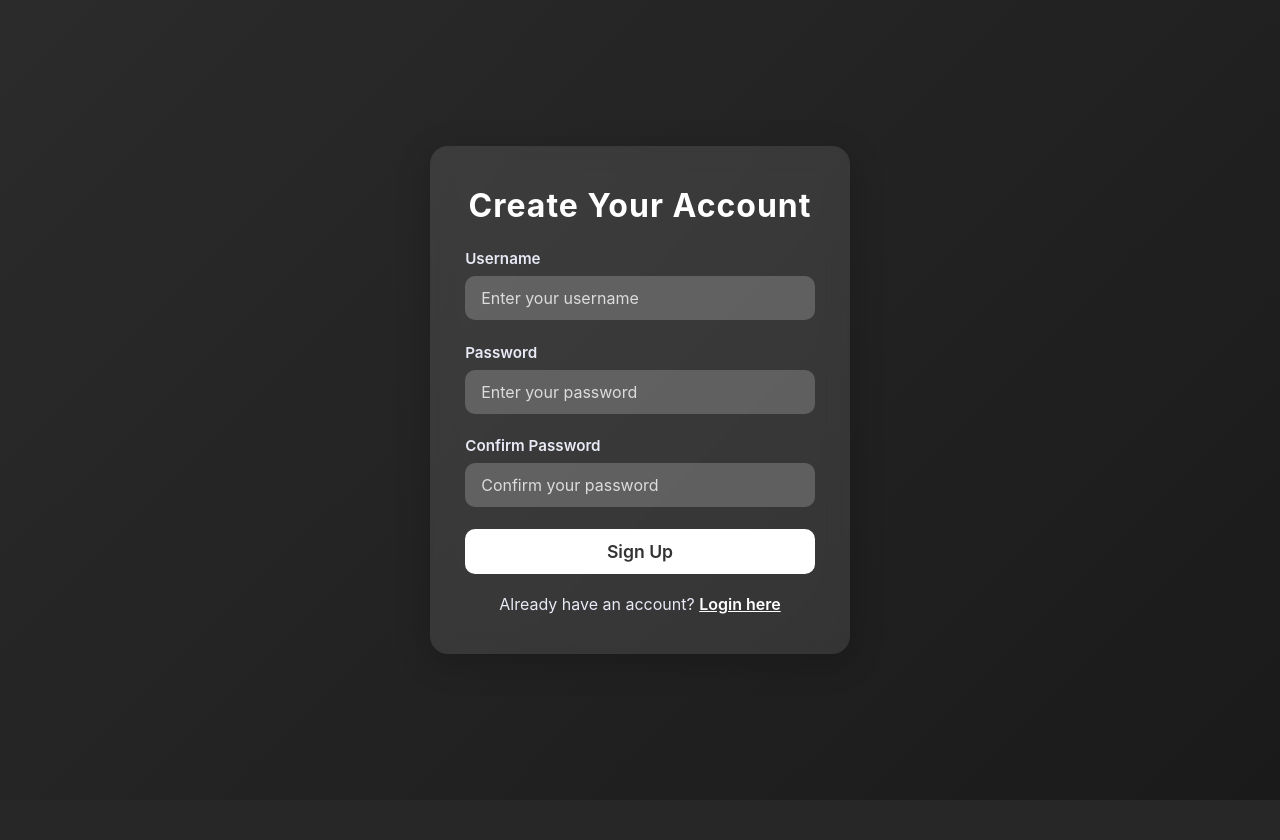
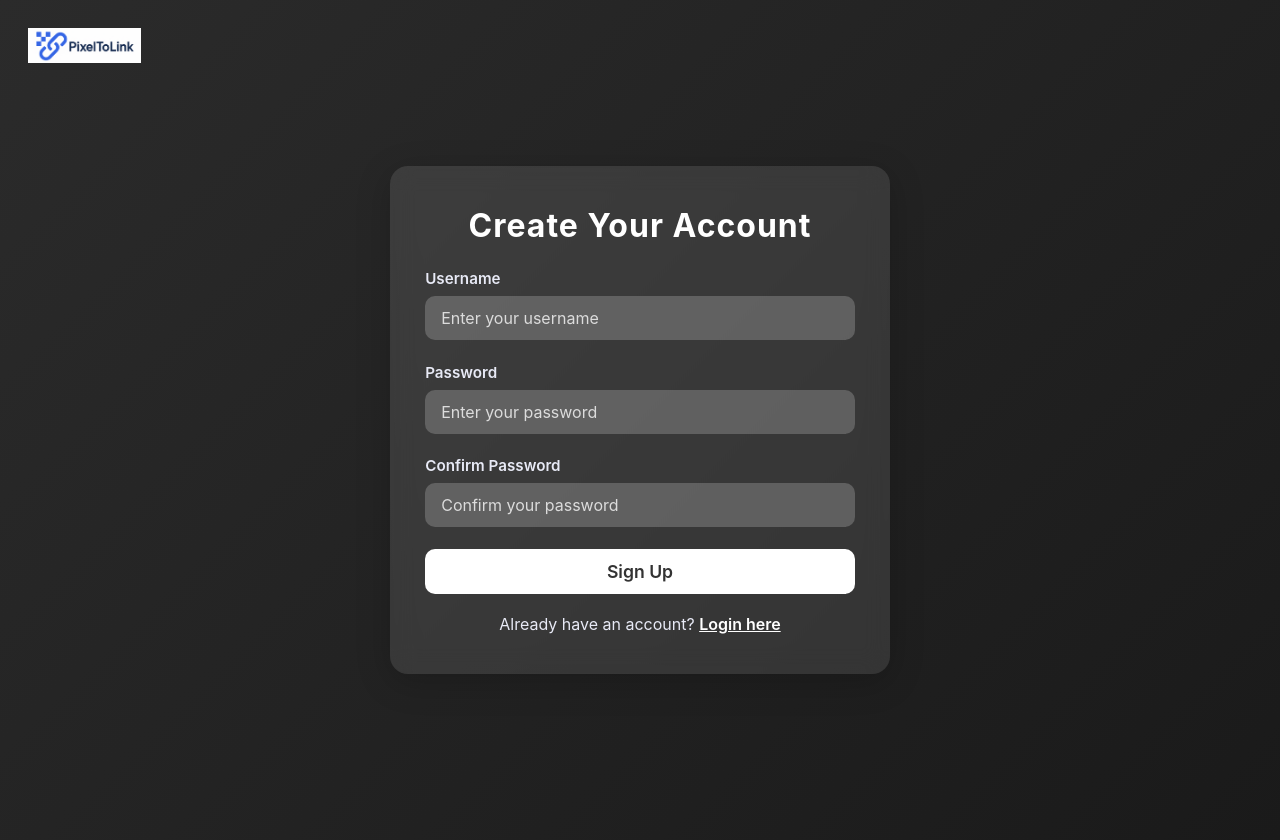
Before and after one commit to Kira6258/QRcode, a Flask app: page /signup in a window 1280 px wide. Before the commit the page ends 800 px from the top, so only its background shows below. Run offline with Flask 3, Linux system fonts and the light colour scheme.

Commit message:
change in db

```diff
--- a/app.py
+++ b/app.py
@@ -13,7 +13,7 @@ from werkzeug.utils import secure_filename
 import cv2
 from werkzeug.security import generate_password_hash, check_password_hash #for password hashing
 from model import db, user, QRcodes #importing the database and models
-from config import config #importing the config file
+from config import Config #importing the config file
 from flask_login import LoginManager,login_user, logout_user,login_required,current_user
 import uuid #for unique file name for each qr saved
 
@@ -24,7 +24,7 @@ def hex_to_rgb(value): #to change hex to rgb in colors
     return tuple(int(value[i:i+lv//3],16) for i in range(0,lv,lv//3)) # convert hex to rgb return it as a tuple it will divide into 3 r,g,b
 
 app=Flask(__name__) # create a new instance of the Flask class
-app.config.from_object(config)   # Load settings from config.py
+app.config.from_object(Config)   # Load settings from config.py
 
 db.init_app(app)
 
@@ -49,6 +49,7 @@ def index():
 
 #qr making
 @app.route('/generate', methods=['POST']) #to handle the POST request
+
 def generate():
     qr_type=request.form.get('type') #to get type from forms
 
@@ -124,14 +125,14 @@ def generate():
 
     img.save(file_path) # save qr image
 
-    new_qr=QRcodes(
-        data=data,
-        image_path=file_path,
-        user_id=current_user.id
-    )                             # add the info in db
-
-    db.session.add(new_qr)
-    db.session.commit()
+    if current_user.is_authenticated:
+        new_qr = QRcodes(
+            data=data,
+            image_path=file_path,
+            user_id=current_user.id
+        )
+        db.session.add(new_qr)
+        db.session.commit()
 
     return render_template("index.html", qr_image='/'+file_path)
 
@@ -157,9 +158,7 @@ def decodeing():
 
 #Read image file from disk -> Try to detect QR -> If found, decode data -> Store decoded text
 
-#@login_manager.user_loader
-#def login_user(user_id):
-  #  return user.query.get(int(user_id))
+
 
 #for login
 @app.route("/login", methods=['POST','GET'])
@@ -190,7 +189,7 @@ def logout():
 
 
 #for signup
-app.secret_key="secret"
+
 @app.route("/signup", methods=['POST','GET'])
 def signup():
     if request.method=='POST':
--- a/static/css/signup.css
+++ b/static/css/signup.css
@@ -8,18 +8,46 @@
 
 body {
     min-height: 100vh;
-    display: flex;
-    align-items: center;
-    justify-content: center;
-
     background: linear-gradient(135deg, #2b2b2b, #1a1a1a);
     padding: 20px;
+    position: relative;
+}
+
+.login-nav {
+    position: absolute;
+    top: 20px;
+    left: 20px;
+    background: transparent;
+    z-index: 1000;
+}
+
+.login-nav .logo {
+    background: none;
+    border: none;
+    cursor: pointer;
+    padding: 8px;
+    border-radius: 8px;
+    transition: all 0.3s ease;
+}
+
+.login-nav .logo:hover {
+    background-color: rgba(0, 0, 0, 0.05);
+    transform: translateY(-1px);
+}
+
+.login-nav .logo img {
+    height: 35px;
+    width: auto;
 }
 
 
 .signup-wrapper {
     width: 100%;
-    max-width: 420px;
+
+    display: flex;
+    align-items: center;
+    justify-content: center;
+    min-height: 100vh;
 }
 
 .signup-card {
@@ -27,7 +55,7 @@ body {
     padding: 2.5rem 2.2rem;
     border-radius: 18px;
     backdrop-filter: blur(12px);
-
+    width: 500px;
     box-shadow: 0 8px 35px rgba(0, 0, 0, 0.2);
     animation: fadeIn 0.5s ease;
 }
--- a/templates/login.html
+++ b/templates/login.html
@@ -8,7 +8,11 @@
     <link rel="icon" type="image/png" href="{{ url_for('static', filename='images/favicon.png') }}?v=2">
 </head>
 <body>
-
+    <nav class="login-nav">
+        <button class="logo" type="button" onclick="window.location.href='/'">
+            <img src="{{ url_for('static', filename='images/logo.png') }}" alt="PixelToLink Logo">
+        </button>
+    </nav>
     <div class="login-wrapper">
 
         <div class="login-card">
--- a/templates/signup.html
+++ b/templates/signup.html
@@ -8,7 +8,11 @@
     <link rel="stylesheet" href="{{ url_for('static', filename='css/signup.css') }}">
 </head>
 <body>
-
+    <nav class="login-nav">
+        <button class="logo" type="button" onclick="window.location.href='/'">
+            <img src="{{ url_for('static', filename='images/logo.png') }}" alt="PixelToLink Logo">
+        </button>
+    </nav>
     <div class="signup-wrapper">
 
         <div class="signup-card">
```
Also changed, not shown: config.py (+5 -3 lines), static/css/login_style.css (+37 -10 lines), QRcode.db (added), history.db (added), static/qrs/b6972c364de248a3ab109081eb0c3440.png (deleted), static/qrs/myqr.png (deleted).
